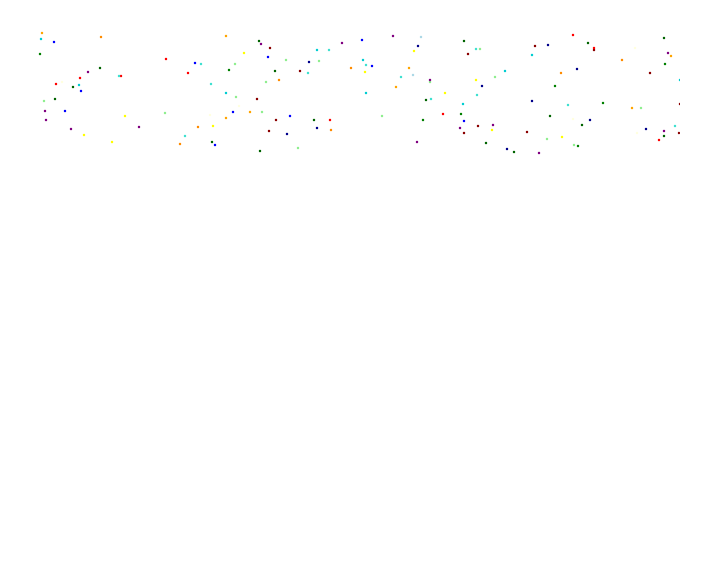
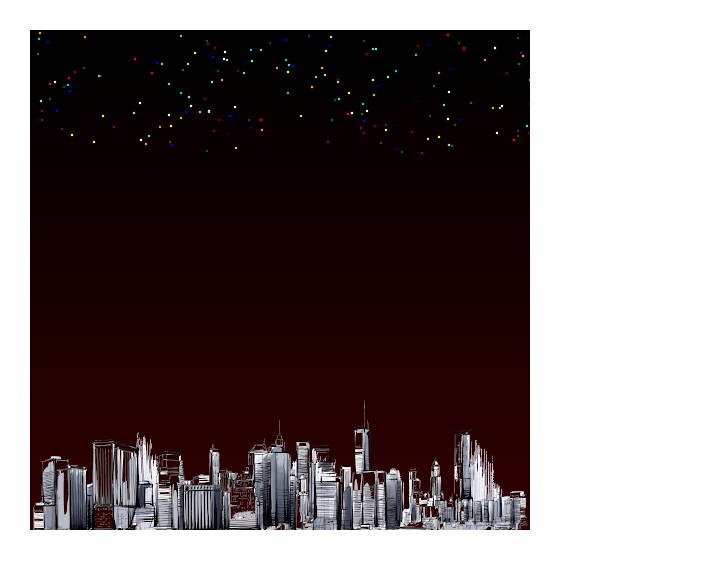
Before and after one commit to ToniCalfim/fallingstars, a website: page index.html in a window 1280 px wide. Shown: the whole page, without its empty margins (0-713 px from the left). Drawn offline with Linux system fonts and the light colour scheme.

Commit message:
Gradient sky and city applied

```diff
--- a/index.html
+++ b/index.html
@@ -31,8 +31,10 @@
 
 <body>
 
+	<img id="city" src="city.png" alt="City" width="512" height="237" visibility: hidden>
+
 	<!-- Esse é o comando para abrir um Canvas -->
-	<canvas id="canvas" width="650" height="525" style="border:0px solid #8ec448;">
+	<canvas id="canvas" width="500" height="500" style="border:0px solid #8ec448;">
 				Your browser does not support the canvas element.						</canvas>
 
 	<!-- Esse é o comando para chamar um arquivo em JavaScript -->
--- a/index.js
+++ b/index.js
@@ -3,7 +3,7 @@
 /**
  *
  * Creation Date: 2020 Jan, 25
- * Last Modified: 2020 Jan, 26
+ * Last Modified: 2020 Jan, 30
  *
  *
  *  Overview on Separation of Concerns for this project:
@@ -114,7 +114,7 @@ const createStarObject = () => {
 	 *
 	 * All —(maybe?!)— the attributes are going to be recalculated by the function update()
 	 */
-    let positionX = getRandomNumber( 2, 650 )
+    let positionX = getRandomNumber( 2, context2D.canvas.width )
     let positionY = getRandomNumber( 3, 125 )
 	let diameter = 1.25;
 
@@ -138,7 +138,7 @@ const createStarObject = () => {
 	 * numbers are very high, objects may start to flick.
 	 *
 	 */
-	let velocityToFall = getRandomNumber( 0, 4 )	// Changes the Y axis
+	let velocityToFall = getRandomNumber( 2, 4 )	// Changes the Y axis
 	let angleToFall = getRandomNumber( -7, 7 )  	// Changes the X axis
 
     return {
@@ -178,6 +178,8 @@ for ( let i = 0; i < 175; i++ ) {
 /** ***** Beginning of the Logic Layer ***** */
 function update() {
 
+	context2D.clearRect( 0, 0, context2D.canvas.width, context2D.canvas.height ) // Clear canvas
+
 	/** This const "stars" gives us easy access to the population of stars inside starsData */
 	const stars = starsData.stars
 
@@ -208,11 +210,27 @@ function update() {
 	}
 }
 
+function drawSky() {
+
+	var grd = context2D.createLinearGradient( 250, 25, 250, 2500 );
+
+	grd.addColorStop( 0, "black" );
+	grd.addColorStop( 1, "red" );
+	context2D.fillStyle = grd;
+	context2D.fillRect(0, 0, context2D.canvas.width, context2D.canvas.height);
+
+}
+
+function drawCity() {
+
+	var img = document.getElementById( "city" );
+	context2D.drawImage( img, -7, 285 );
+
+}
+
 /** *********************************************** */
 /** ***** Beginning of the Presentation Layer ***** */
 function drawStars() {
-
-	context2D.clearRect( 0, 0, context2D.canvas.width, context2D.canvas.height ) // Clear canvas
 
 	const stars = starsData.stars
 
@@ -232,7 +250,13 @@ function drawStars() {
 function animateLoop() {
 
 	update()
+
+	drawSky()
+
 	drawStars()
+
+	drawCity()
+
 	requestAnimationFrame( animateLoop )
 
 }
```
Also changed, not shown: city.png (added).
